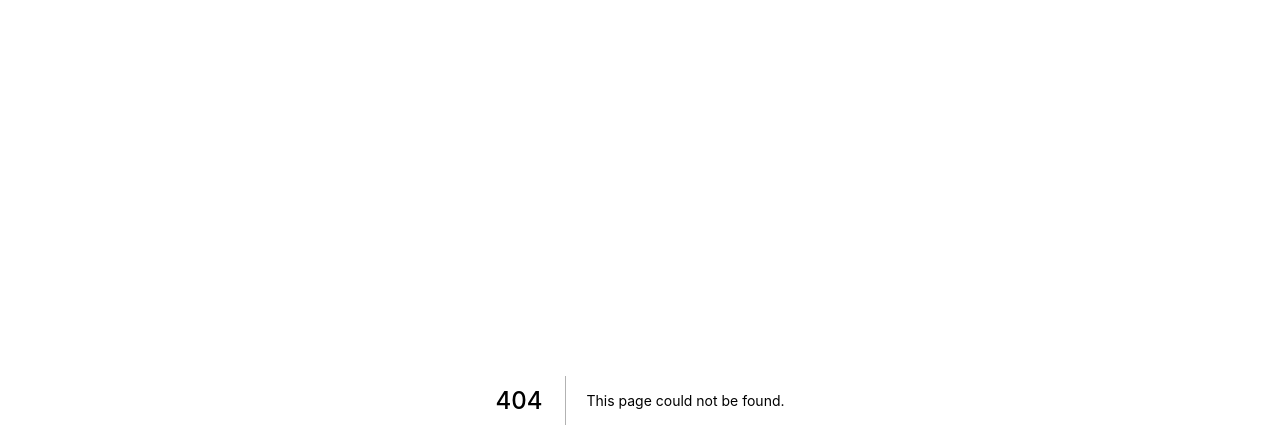
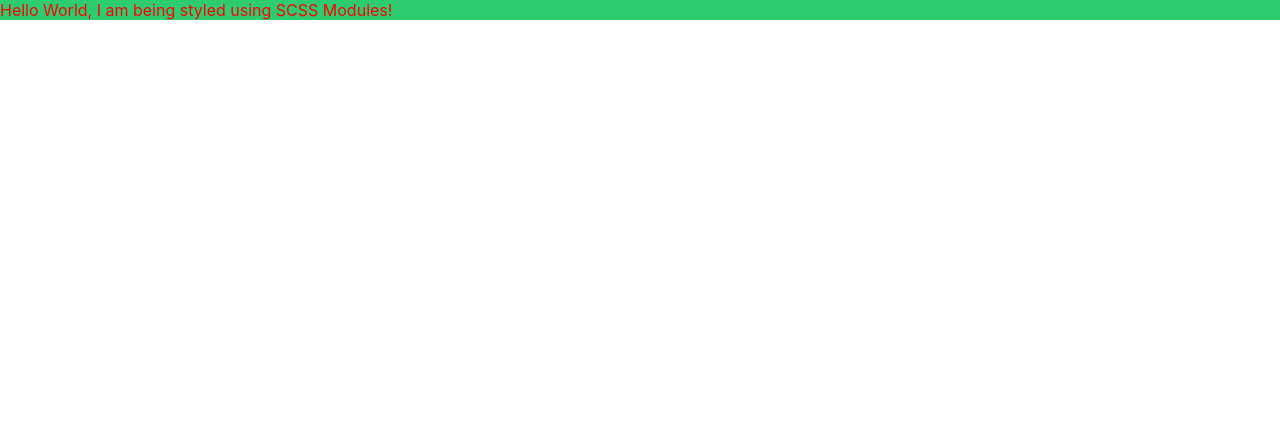
Before and after one commit to BhavyaCodes/bluestacks-frontend-challenge, a Next.js app: page /testpage in a window 1280 px wide. Before the commit this address had no page. Shown: the top 448 px of the page. Built offline with nearby package versions, Linux system fonts and the light colour scheme.

Commit message:
setup sass

```diff
--- /dev/null
+++ b/components/helloWorld.module.scss
@@ -0,0 +1,5 @@
+$color: red;
+
+.hello {
+  color: $color;
+}
--- /dev/null
+++ b/components/helloWorld.tsx
@@ -0,0 +1,11 @@
+import styles from "./helloWorld.module.scss";
+
+const HelloWorld = (): JSX.Element => {
+  return (
+    <div className={styles.hello}>
+      Hello World, I am being styled using SCSS Modules!
+    </div>
+  );
+};
+
+export default HelloWorld;
--- a/package.json
+++ b/package.json
@@ -11,7 +11,8 @@
   "dependencies": {
     "next": "10.2.0",
     "react": "17.0.2",
-    "react-dom": "17.0.2"
+    "react-dom": "17.0.2",
+    "sass": "^1.32.12"
   },
   "devDependencies": {
     "@testing-library/react": "^11.2.6",
--- a/pages/_app.tsx
+++ b/pages/_app.tsx
@@ -1,7 +1,7 @@
-import '../styles/globals.css'
+import "../styles/globals.scss";
 
 function MyApp({ Component, pageProps }) {
-  return <Component {...pageProps} />
+  return <Component {...pageProps} />;
 }
 
-export default MyApp
+export default MyApp;
--- /dev/null
+++ b/pages/testpage/index.tsx
@@ -0,0 +1,9 @@
+import HelloWorld from "../../components/helloWorld";
+
+export default function Home() {
+  return (
+    <div className="app">
+      <HelloWorld />
+    </div>
+  );
+}
--- a/styles/globals.css
+++ b/styles/globals.scss
@@ -1,3 +1,9 @@
+$backgroundColor: #2ecc71;
+
+.app {
+  background-color: $backgroundColor;
+}
+
 html,
 body {
   padding: 0;
```
Also changed, not shown: styles/Home.module.scss (renamed from styles/Home.module.css), 1 other file (tests, documents, lock files or other folders).
